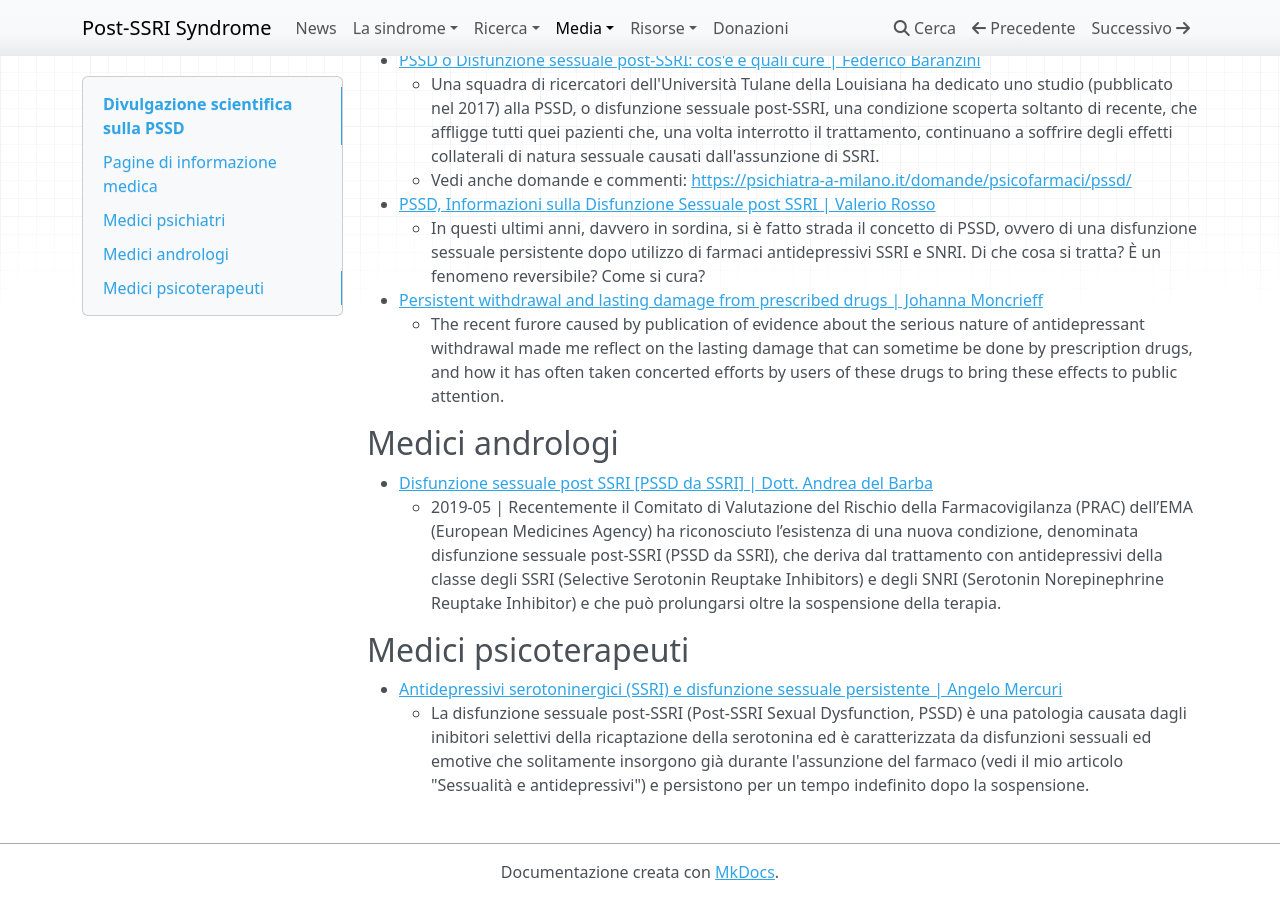
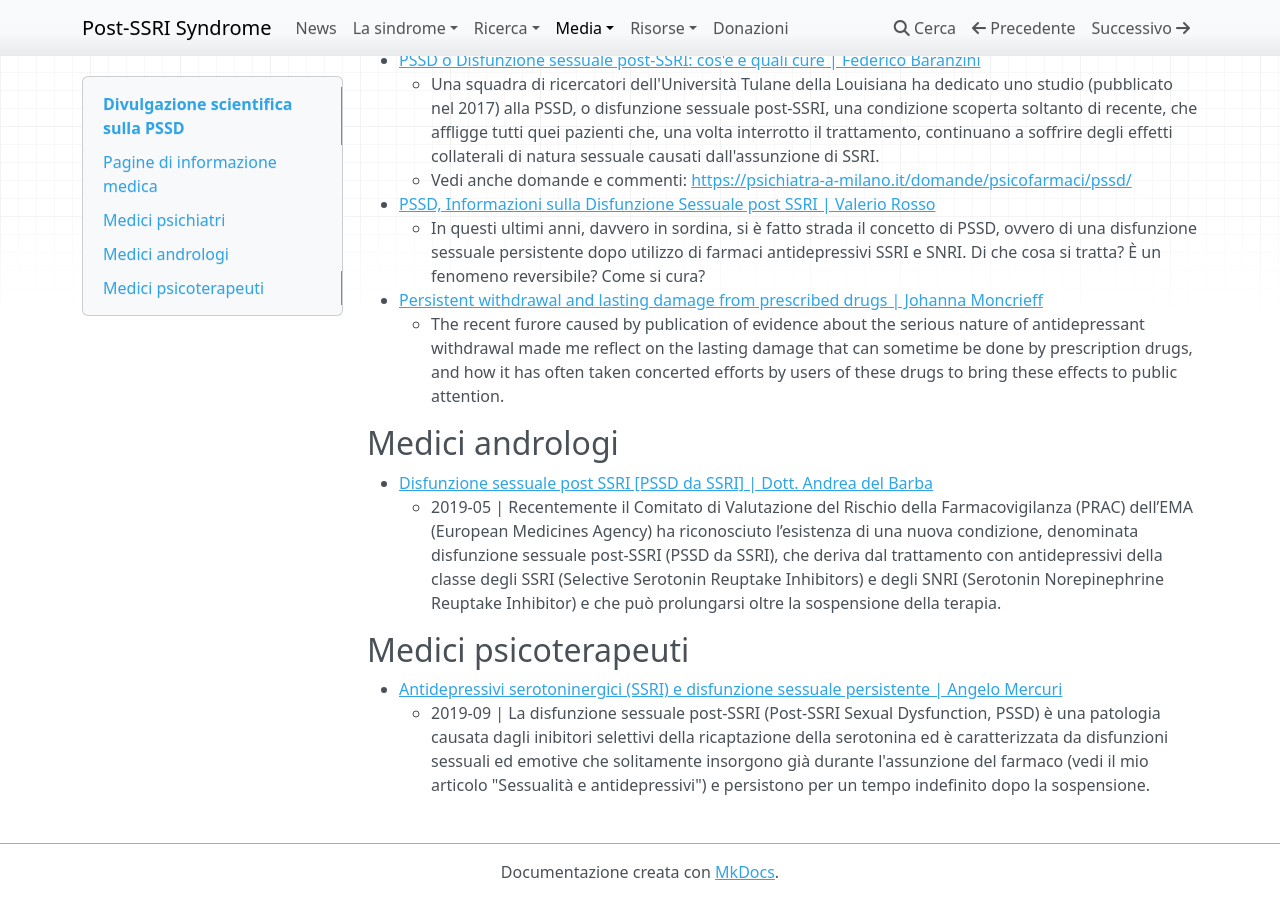
Before and after one commit to postssrisyndrome/windmill, an MkDocs documentation site: the page built from docs/media/medici.md, in a window 1280 px wide and 900 px high, scrolled down 979 px. Built offline with MkDocs 1.6.1, drawn with Linux system fonts in a browser that asks for light colours; nearby versions of some CDN libraries.

Commit message:
media/medici.md: fix +data

```diff
--- a/docs/media/medici.md
+++ b/docs/media/medici.md
@@ -37,4 +37,4 @@ Questa pagina raccoglie alcuni articoli divulgativi sulla disfunzione sessuale p
 ## Medici psicoterapeuti
 
 * [Antidepressivi serotoninergici (SSRI) e disfunzione sessuale persistente | Angelo Mercuri](https://www.angelomercuri.it/antidepressivi-serotoninergici-ssri-e-disfunzione-sessuale-persistente/)
-    * La disfunzione sessuale post-SSRI (Post-SSRI Sexual Dysfunction, PSSD) è una patologia causata dagli inibitori selettivi della ricaptazione della serotonina ed è caratterizzata da disfunzioni sessuali ed emotive che solitamente insorgono già durante l'assunzione del farmaco (vedi il mio articolo "Sessualità e antidepressivi") e persistono per un tempo indefinito dopo la sospensione.
+    * 2019-09 | La disfunzione sessuale post-SSRI (Post-SSRI Sexual Dysfunction, PSSD) è una patologia causata dagli inibitori selettivi della ricaptazione della serotonina ed è caratterizzata da disfunzioni sessuali ed emotive che solitamente insorgono già durante l'assunzione del farmaco (vedi il mio articolo "Sessualità e antidepressivi") e persistono per un tempo indefinito dopo la sospensione.
```
